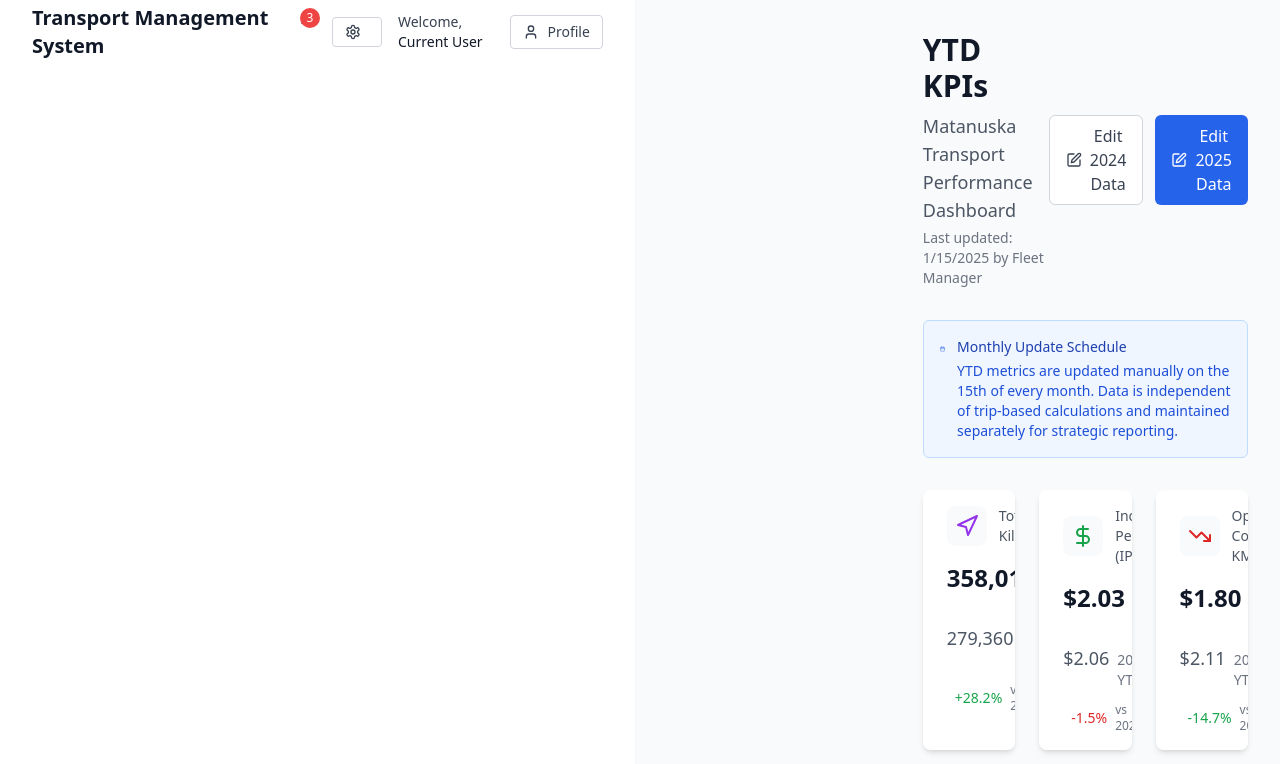
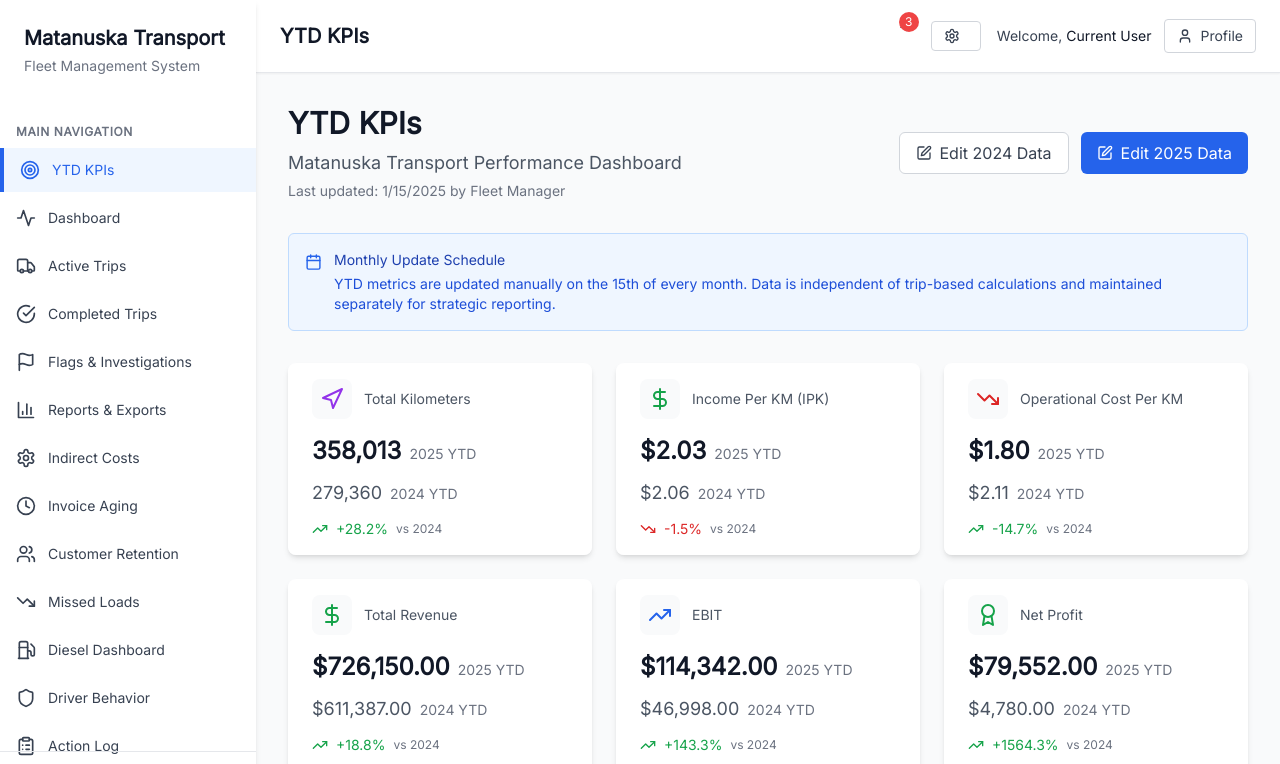
Before and after one commit to heinNell/v66, a React (Vite) app: page / in a window 1280 px wide. Shown: the top 764 px of the page. Built offline with nearby package versions, Linux system fonts and the light colour scheme; no server answers; the database is empty.

Commit message:
Update Layout to Match Professional Dashboard UI Style

```diff
--- a/src/App.tsx
+++ b/src/App.tsx
@@ -5,6 +5,7 @@ import ErrorBoundary from './components/ErrorBoundary';
 // UI Components
 import Header from "./components/layout/Header";
 import Modal from "./components/ui/Modal";
+import Sidebar from "./components/layout/Sidebar";
 
 // Feature Components
 import Dashboard from "./components/dashboard/Dashboard";
@@ -52,7 +53,7 @@ const AppContent: React.FC = () => {
 
   // Initial load detection
   useEffect(() => {
-    if (trips.length > 0 && isInitialLoad) setIsInitialLoad(false);
+    if (trips && trips.length > 0 && isInitialLoad) setIsInitialLoad(false);
     const timer = setTimeout(() => {
       if (isInitialLoad) setIsInitialLoad(false);
     }, 5000);
@@ -166,9 +167,9 @@ const AppContent: React.FC = () => {
       case "dashboard":
         return <Dashboard trips={trips} />;
       case "active-trips":
-        return <ActiveTrips trips={trips.filter((t) => t.status === "active")} onEdit={handleEditTrip} onDelete={handleDeleteTrip} onView={handleViewTrip} />;
+        return <ActiveTrips trips={trips.filter((t) => t.status === "active")} onEdit={handleEditTrip} onDelete={handleDeleteTrip} onView={handleViewTrip} onCompleteTrip={completeTrip} />;
       case "completed-trips":
-        return <CompletedTrips trips={trips.filter((t) => ["completed", "invoiced", "paid"].includes(t.status))} onView={setSelectedTrip} />;
+        return <CompletedTrips trips={trips.filter((t) => ["completed", "invoiced", "paid"].includes(t.status || ""))} onView={setSelectedTrip} />;
       case "flags":
         return <FlagsInvestigations trips={trips} />;
       case "reports":
@@ -194,10 +195,20 @@ const AppContent: React.FC = () => {
 
   return (
     <div className="min-h-screen bg-gray-50 flex">
-      <Header currentView={currentView} onNavigate={setCurrentView} onNewTrip={handleNewTrip} />
-      <main className="flex-1 p-8 ml-64 w-full">
-        {renderContent()}
-      </main>
+      <Sidebar currentView={currentView} onNavigate={setCurrentView} />
+      <div className="flex-1 flex flex-col">
+        <Header
+          currentView={currentView}
+          onNavigate={setCurrentView}
+          onNewTrip={handleNewTrip}
+          onProfileClick={() => console.log('Profile clicked')}
+          onNotificationsClick={() => console.log('Notifications clicked')}
+          onSettingsClick={() => console.log('Settings clicked')}
+        />
+        <main className="flex-1 p-8 ml-64 overflow-auto">
+          {renderContent()}
+        </main>
+      </div>
       <Modal
         isOpen={showTripForm}
         onClose={handleCloseTripForm}
@@ -223,32 +234,3 @@ const App: React.FC = () => (
 );
 
 export default App;
-
-export interface Trip {
-  route: ReactNode;
-  id: string;
-  fleetNumber: string;
-  status: string;
-  costs: any[]; // Replace with actual cost type
-  additionalCosts?: any[];
-  delayReasons?: any[];
-  followUpHistory?: any[];
-  // ...other properties as needed
-}
-
-export interface MissedLoad {
-  id: string;
-  fleetNumber: string;
-  clientName: string;
-  driverName: string;
-  route: string;
-  missedDate: string;
-  reason: string;
-  followUpActions?: string[];
-  status?: 'pending' | 'resolved';
-}
-
-export interface Cost {
-  type: string;
-  amount: number;
-}
--- a/src/components/layout/Header.tsx
+++ b/src/components/layout/Header.tsx
@@ -13,7 +13,6 @@ import {
   Target,
   TrendingDown,
   Truck,
-  Upload,
   Users,
   Wifi,
   WifiOff,
@@ -64,19 +63,33 @@ const Header: FC<HeaderProps> = ({
     { id: 'driver-behavior', label: 'Driver Behavior', icon: Shield },
     { id: 'action-log', label: 'Action Log', icon: ClipboardList }
   ];
+
+  // Get current page title
+  const currentPage = navItems.find(item => item.id === currentView)?.label || 'Dashboard';
+
   return (
-    <header className="bg-white shadow-sm border-b border-gray-200">
-      <div className="max-w-7xl mx-auto px-4 sm:px-6 lg:px-8">
-        <div className="flex justify-between items-center h-16">
-          {/* Logo and Title */}
-          <div className="flex items-center">
+    <header className="bg-white shadow-sm border-b border-gray-200 ml-64">
+      <div className="px-6 py-4">
+        <div className="flex justify-between items-center">
+          {/* Page Title */}
+          <div>
             <h1 className="text-xl font-semibold text-gray-900">
-              {title}
+              {currentPage}
             </h1>
           </div>
 
-          {/* User Actions */}
+          {/* Action Buttons */}
           <div className="flex items-center space-x-4">
+            {/* New Trip Button - Only show on relevant pages */}
+            {(currentView === 'active-trips' || currentView === 'dashboard') && (
+              <Button
+                onClick={onNewTrip}
+                icon={<Plus className="w-4 h-4" />}
+              >
+                New Trip
+              </Button>
+            )}
+
             {/* Notifications */}
             <Button
               variant="outline"
--- /dev/null
+++ b/src/components/layout/Sidebar.tsx
@@ -0,0 +1,97 @@
+import React from 'react';
+import {
+  Activity,
+  BarChart3,
+  CheckCircle,
+  ClipboardList,
+  Clock,
+  Flag,
+  Fuel,
+  Settings,
+  Shield,
+  Target,
+  TrendingDown,
+  Truck,
+  Users
+} from 'lucide-react';
+import { useAppContext } from '../../context/AppContext';
+
+interface SidebarProps {
+  currentView: string;
+  onNavigate: (view: string) => void;
+}
+
+const Sidebar: React.FC<SidebarProps> = ({ currentView, onNavigate }) => {
+  const { connectionStatus } = useAppContext();
+
+  const navItems = [
+    { id: 'ytd-kpis', label: 'YTD KPIs', icon: Target },
+    { id: 'dashboard', label: 'Dashboard', icon: Activity },
+    { id: 'active-trips', label: 'Active Trips', icon: Truck },
+    { id: 'completed-trips', label: 'Completed Trips', icon: CheckCircle },
+    { id: 'flags', label: 'Flags & Investigations', icon: Flag },
+    { id: 'reports', label: 'Reports & Exports', icon: BarChart3 },
+    { id: 'system-costs', label: 'Indirect Costs', icon: Settings },
+    { id: 'invoice-aging', label: 'Invoice Aging', icon: Clock },
+    { id: 'customer-retention', label: 'Customer Retention', icon: Users },
+    { id: 'missed-loads', label: 'Missed Loads', icon: TrendingDown },
+    { id: 'diesel-dashboard', label: 'Diesel Dashboard', icon: Fuel },
+    { id: 'driver-behavior', label: 'Driver Behavior', icon: Shield },
+    { id: 'action-log', label: 'Action Log', icon: ClipboardList }
+  ];
+
+  return (
+    <aside className="w-64 h-screen fixed top-0 left-0 bg-white shadow-md z-10 overflow-y-auto">
+      <div className="p-6">
+        <h1 className="text-xl font-bold text-gray-900">Matanuska Transport</h1>
+        <p className="text-sm text-gray-500 mt-1">Fleet Management System</p>
+      </div>
+
+      <nav className="mt-6">
+        <div className="px-4 mb-2">
+          <h2 className="text-xs font-semibold text-gray-500 uppercase tracking-wider">
+            Main Navigation
+          </h2>
+        </div>
+        <ul className="space-y-1">
+          {navItems.map((item) => {
+            const Icon = item.icon;
+            return (
+              <li key={item.id}>
+                <button
+                  onClick={() => onNavigate(item.id)}
+                  className={`w-full flex items-center px-4 py-3 text-sm font-medium transition-colors ${
+                    currentView === item.id
+                      ? 'text-blue-600 bg-blue-50 border-l-4 border-blue-600'
+                      : 'text-gray-700 hover:bg-gray-100'
+                  }`}
+                >
+                  <Icon className="w-5 h-5 mr-3" />
+                  {item.label}
+                </button>
+              </li>
+            );
+          })}
+        </ul>
+      </nav>
+
+      <div className="absolute bottom-0 left-0 right-0 p-4 border-t border-gray-200">
+        <div className="flex items-center justify-between">
+          <div className="flex items-center">
+            <div className={`w-2 h-2 rounded-full ${
+              connectionStatus === 'connected' ? 'bg-green-500' :
+              connectionStatus === 'reconnecting' ? 'bg-yellow-500' : 'bg-red-500'
+            }`}></div>
+            <span className="ml-2 text-xs text-gray-500">
+              {connectionStatus === 'connected' ? 'Online' :
+               connectionStatus === 'reconnecting' ? 'Reconnecting...' : 'Offline'}
+            </span>
+          </div>
+          <div className="text-xs text-gray-500">v1.0.0</div>
+        </div>
+      </div>
+    </aside>
+  );
+};
+
+export default Sidebar;
--- a/src/components/ui/Card.tsx
+++ b/src/components/ui/Card.tsx
@@ -38,9 +38,11 @@ export const CardHeader: React.FC<CardHeaderProps> = ({
     <div className={`px-6 py-4 border-b border-slate-200 flex justify-between items-center ${className}`}>
       <div className="flex items-center gap-2">
         {icon && <span className="text-xl">{icon}</span>}
-        <h3 className="text-xl font-semibold text-slate-800">{title}</h3>
+        <div>
+          <h3 className="text-xl font-semibold text-slate-800">{title}</h3>
+          {subtitle && <p className="text-sm text-slate-500 mt-1">{subtitle}</p>}
+        </div>
       </div>
-      {subtitle && <p className="text-sm text-slate-500 mt-1">{subtitle}</p>}
       {action && <div>{action}</div>}
     </div>
   );
--- a/tailwind.config.js
+++ b/tailwind.config.js
@@ -2,7 +2,28 @@
 export default {
   content: ['./index.html', './src/**/*.{js,ts,jsx,tsx}'],
   theme: {
-    extend: {},
+    extend: {
+      fontFamily: {
+        sans: ['Inter', 'sans-serif'],
+      },
+      colors: {
+        primary: {
+          50: '#f0f9ff',
+          100: '#e0f2fe',
+          200: '#bae6fd',
+          300: '#7dd3fc',
+          400: '#38bdf8',
+          500: '#0ea5e9',
+          600: '#0284c7',
+          700: '#0369a1',
+          800: '#075985',
+          900: '#0c4a6e',
+        },
+      },
+      boxShadow: {
+        card: '0 2px 5px 0 rgba(0,0,0,0.05)',
+      },
+    },
   },
   plugins: [],
 };
```
Also changed, not shown: public/Screenshot 2025-04-29 061405.png.
